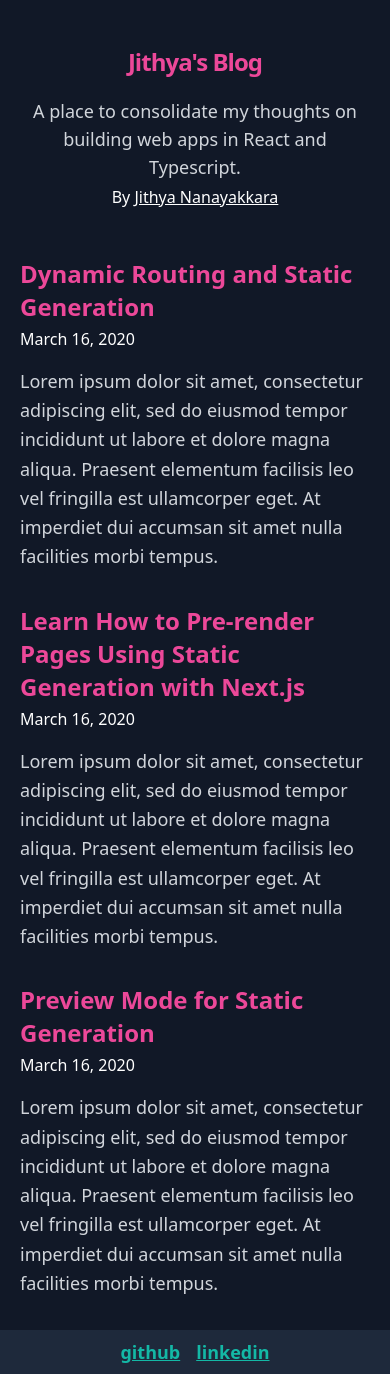
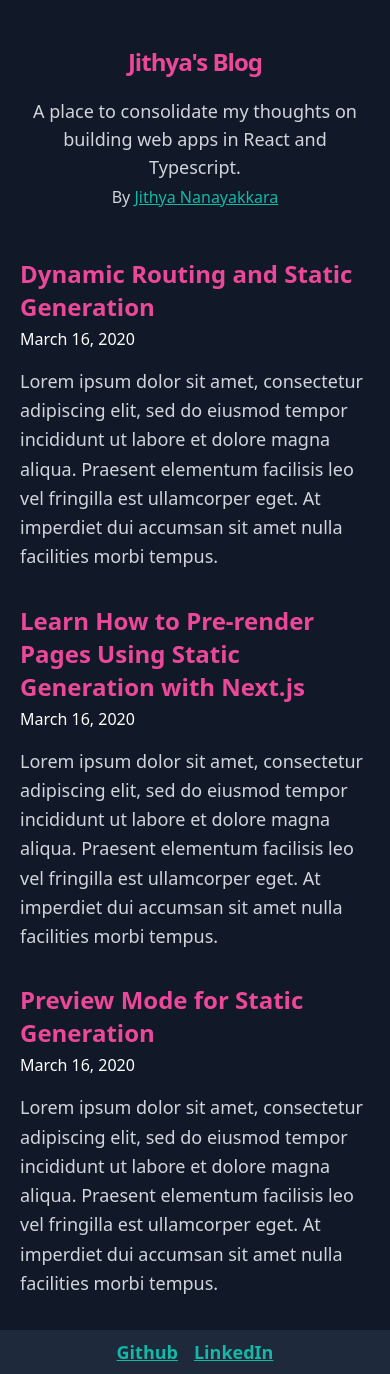
Before and after one commit to jithyan/blog, a Next.js app: page / in a window 390 px wide. Built offline with nearby package versions, Linux system fonts and the light colour scheme.

Commit message:
Fix styling for blog posts

```diff
--- a/components/home/intro.tsx
+++ b/components/home/intro.tsx
@@ -10,11 +10,11 @@ const Intro = () => {
         A place to consolidate my thoughts on building web apps in React and
         Typescript.
       </h2>
-      <h3 className="text-white">
+      <h3 className="text-gray-300">
         By{" "}
         <a
           href="https://www.linkedin.com/in/jithyan/"
-          className="underline hover:text-blue-600 duration-200 transition-colors"
+          className="text-teal-500 underline hover:text-sky-400 duration-200 transition-colors"
         >
           Jithya Nanayakkara
         </a>
--- a/components/home/more-stories.tsx
+++ b/components/home/more-stories.tsx
@@ -7,13 +7,7 @@ type Props = {
 
 const MoreStories = ({ posts }: Props) => {
   return (
-    <section
-      className="max-w-2xl"
-      style={{
-        marginLeft: "auto",
-        marginRight: "auto",
-      }}
-    >
+    <section className="max-w-2xl mx-auto">
       {posts.map((post) => (
         <PostPreview
           key={post.slug}
--- a/components/layout/footer.tsx
+++ b/components/layout/footer.tsx
@@ -3,18 +3,22 @@ import Container from "./container";
 const Footer = () => {
   return (
     <footer className="bg-slate-800">
-      <div
-        style={{ display: "table", marginLeft: "auto", marginRight: "auto" }}
-      >
+      <div style={{ display: "table" }} className="mx-auto">
         <ul className="list-none flex flex-row text-lg text-teal-500 underline font-semibold p-2">
           <li className="mr-4 max-w-md">
-            <a href="https://github.com/jithyan" className="">
-              github
+            <a
+              href="https://github.com/jithyan"
+              className="hover:text-sky-400 "
+            >
+              Github
             </a>
           </li>
           <li className="">
-            <a href="https://www.linkedin.com/in/jithyan/" className="">
-              linkedin
+            <a
+              href="https://www.linkedin.com/in/jithyan/"
+              className=" hover:text-sky-400 "
+            >
+              LinkedIn
             </a>
           </li>
         </ul>
--- a/components/layout/header.tsx
+++ b/components/layout/header.tsx
@@ -1,14 +1,13 @@
-import Link from 'next/link'
+import Link from "next/link";
 
 const Header = () => {
   return (
-    <h2 className="text-2xl md:text-4xl font-bold tracking-tight md:tracking-tighter leading-tight mb-20 mt-8">
+    <h2 className="text-lg md:text-xl font-bold underline text-teal-500 mb-20 pt-8">
       <Link href="/">
-        <a className="hover:underline">Blog</a>
+        <a className="hover:text-sky-400">Home</a>
       </Link>
-      .
     </h2>
-  )
-}
+  );
+};
 
-export default Header
+export default Header;
--- a/components/posts/post-body.tsx
+++ b/components/posts/post-body.tsx
@@ -6,7 +6,7 @@ type Props = {
 
 const PostBody = ({ content }: Props) => {
   return (
-    <div className="max-w-2xl mx-auto">
+    <div className="max-w-2xl mx-auto text-gray-300">
       <div
         className={markdownStyles["markdown"]}
         dangerouslySetInnerHTML={{ __html: content }}
--- a/components/posts/post-header.tsx
+++ b/components/posts/post-header.tsx
@@ -14,19 +14,10 @@ type Props = {
 const PostHeader = ({ title, coverImage, date, author }: Props) => {
   return (
     <>
-      <PostTitle>{title}</PostTitle>
-      <div className="hidden md:block md:mb-12">
-        <Avatar name={author.name} picture={author.picture} />
-      </div>
-      <div className="mb-8 md:mb-16 sm:mx-0">
-        <CoverImage title={title} src={coverImage} />
-      </div>
       <div className="max-w-2xl mx-auto">
-        <div className="block md:hidden mb-6">
-          <Avatar name={author.name} picture={author.picture} />
-        </div>
-        <div className="mb-6 text-lg">
-          <DateFormatter dateString={date} />
+        <PostTitle>{title}</PostTitle>
+        <div className="mt-2 mb-6 text-lg text-white font-semibold">
+          <DateFormatter dateString={date} /> | <span>Jithya Nanayakkara</span>
         </div>
       </div>
     </>
--- a/components/posts/post-title.tsx
+++ b/components/posts/post-title.tsx
@@ -1,15 +1,15 @@
-import { ReactNode } from 'react'
+import { ReactNode } from "react";
 
 type Props = {
-  children?: ReactNode
-}
+  children?: ReactNode;
+};
 
 const PostTitle = ({ children }: Props) => {
   return (
-    <h1 className="text-5xl md:text-7xl lg:text-8xl font-bold tracking-tighter leading-tight md:leading-none mb-12 text-center md:text-left">
+    <h1 className="text-pink-500 font-bold text-center text-6xl tracking-tighter leading-tight mx-auto md:text-left">
       {children}
     </h1>
-  )
-}
+  );
+};
 
-export default PostTitle
+export default PostTitle;
--- a/pages/posts/[slug].tsx
+++ b/pages/posts/[slug].tsx
@@ -33,9 +33,7 @@ export default function Post({ post, morePosts, preview }: Props) {
           <>
             <article className="mb-32">
               <Head>
-                <title>
-                  {post.title} | Next.js Blog Example with {CMS_NAME}
-                </title>
+                <title>{post.title}</title>
                 <meta property="og:image" content={post.ogImage.url} />
               </Head>
               <PostHeader
```
